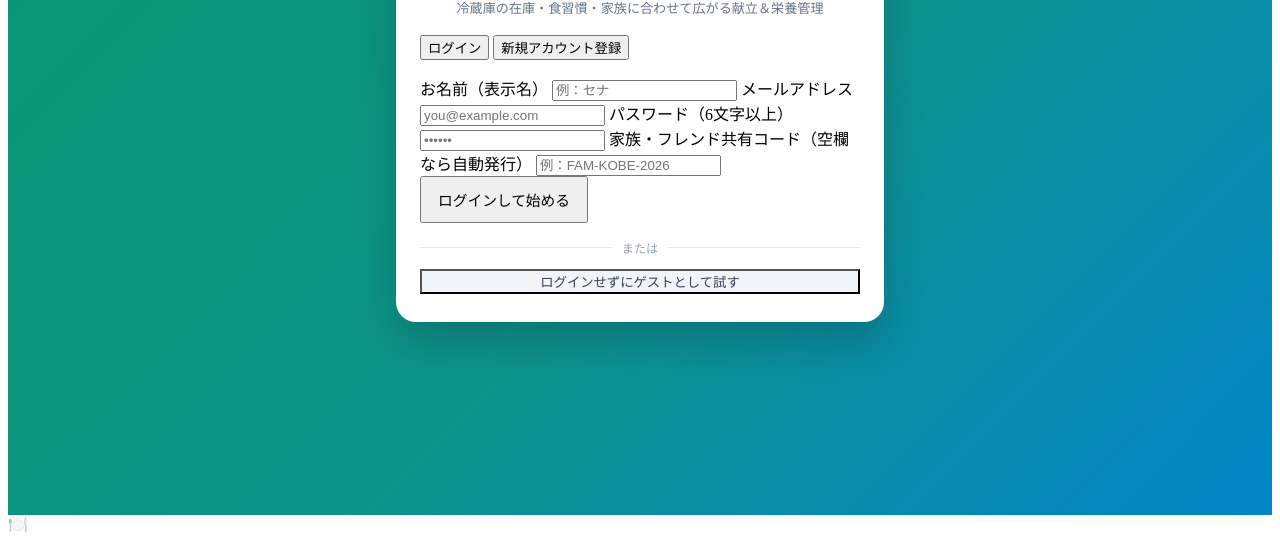
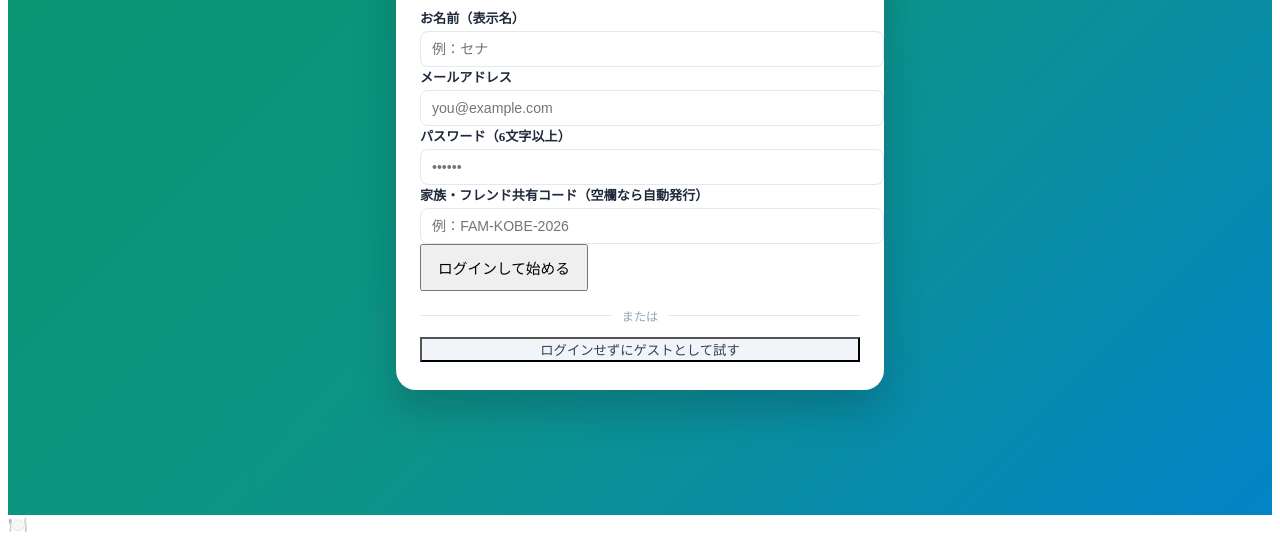
Before and after one commit to stovesheep123/smartshokutaku, a plain HTML site: page index.html in a window 1280 px wide. Shown: the part 333-885 px from the top of the page. Drawn offline with Linux system fonts and the light colour scheme.

Commit message:
fixed style.css

```diff
--- a/css/style.css
+++ b/css/style.css
@@ -49,8 +49,30 @@
 }
 
 .auth-gate .auth-tabs {
+  display: flex;
   justify-content: center;
+  gap: 8px;
   margin-bottom: 16px;
+}
+
+.auth-gate .form-stack label:not(.check-chip) {
+  display: flex;
+  flex-direction: column;
+  gap: 4px;
+  font-size: 0.82rem;
+  font-weight: 700;
+  color: #1e293b;
+}
+
+.auth-gate .form-stack input:not([type="checkbox"]),
+.auth-gate .form-stack select {
+  width: 100%;
+  border: 1px solid #e2e8f0;
+  border-radius: 8px;
+  padding: 9px 11px;
+  font-size: 0.88rem;
+  background: #ffffff;
+  color: #0f172a;
 }
 
 .btn-lg {
```
